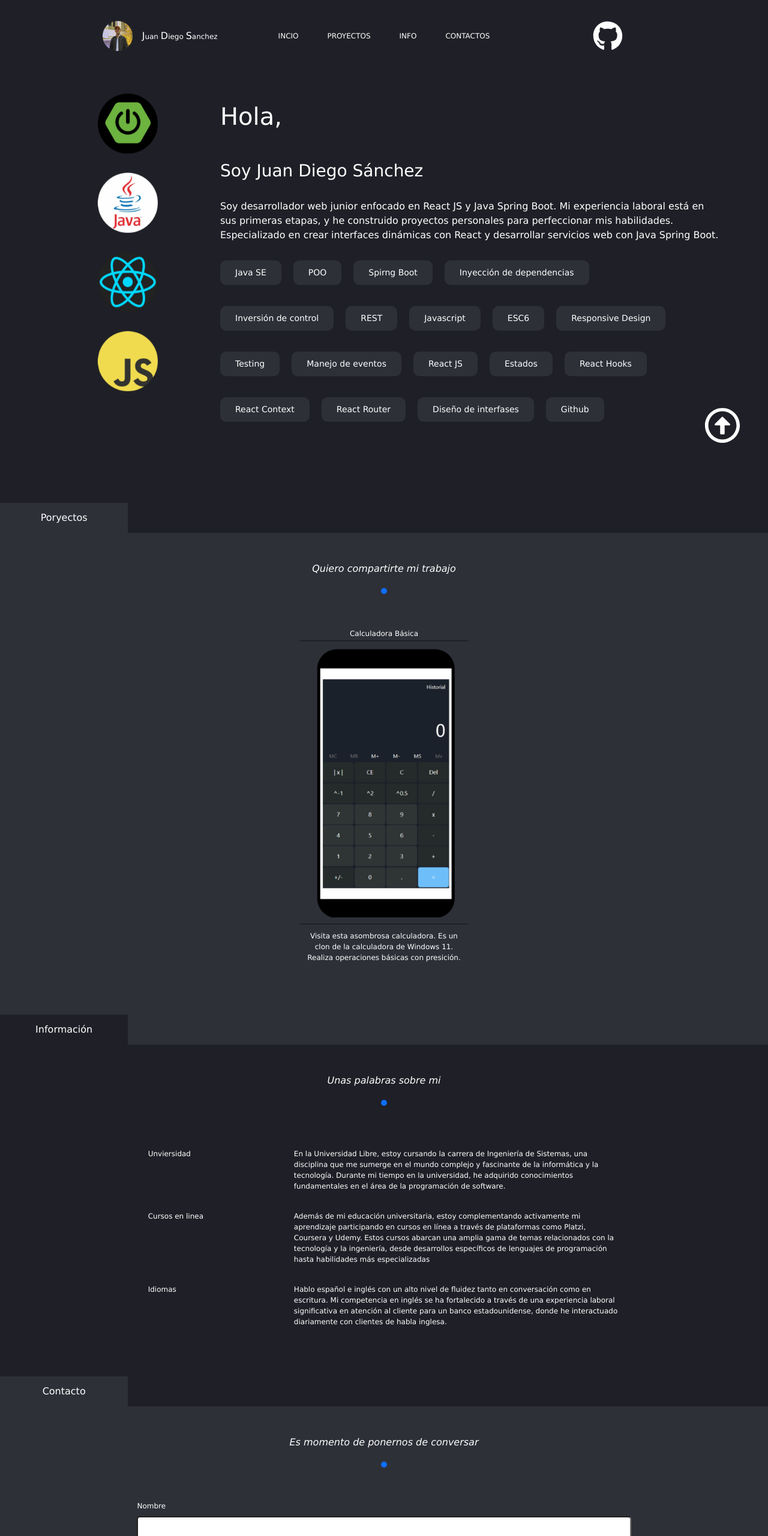
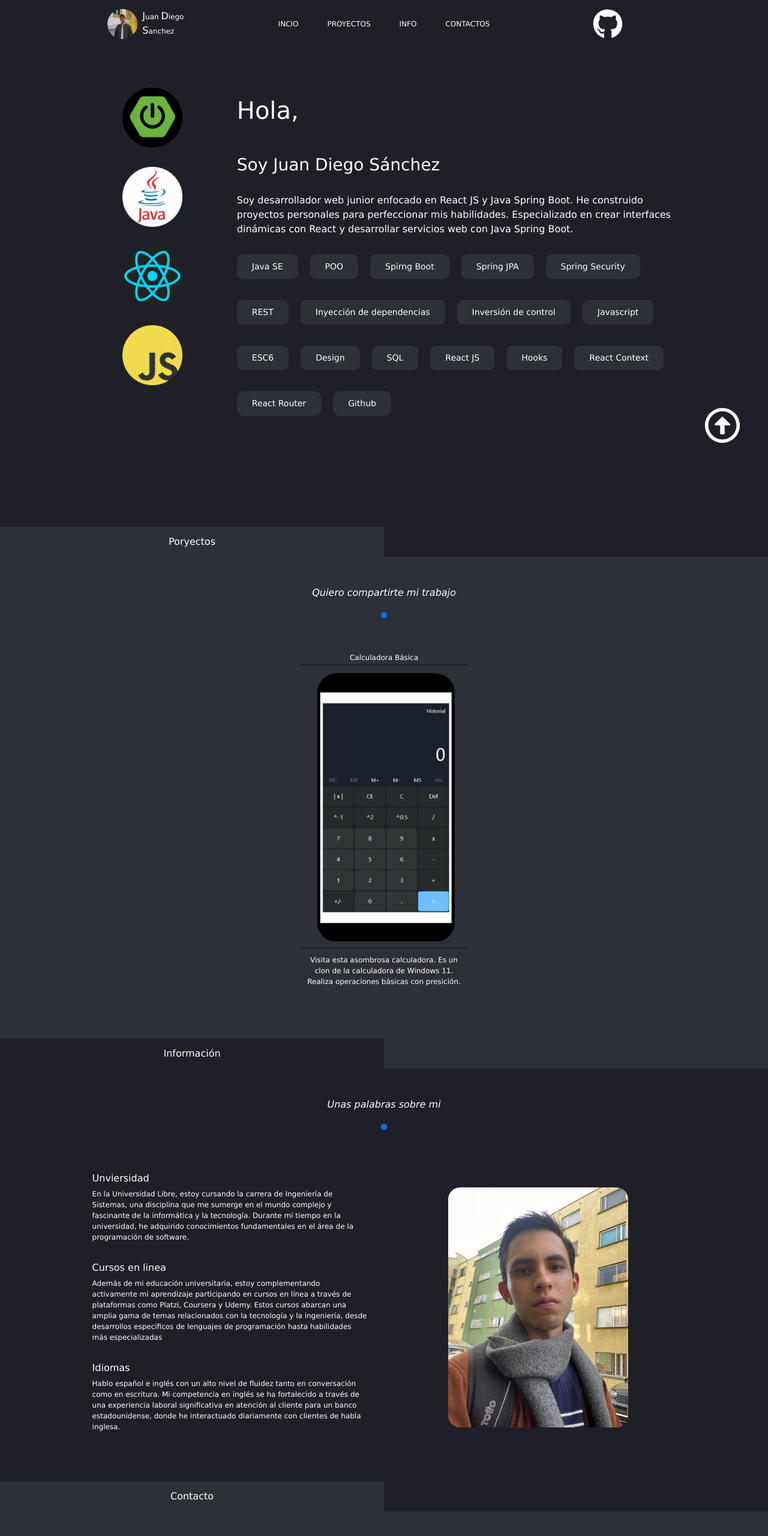
Before and after one commit to judisarodev/resume, a React (Create React App) app: page / in a window 1280 px wide. Shown: the part 20-2580 px from the top of the page at 60% size. Built offline with nearby package versions, Linux system fonts and the light colour scheme.

Commit message:
home page update, menu responsive design adapted

```diff
--- a/package.json
+++ b/package.json
@@ -11,6 +11,7 @@
     "react-bootstrap": "^2.9.1",
     "react-dom": "^18.2.0",
     "react-icons": "^4.12.0",
+    "react-player": "^2.13.0",
     "react-scripts": "5.0.1",
     "web-vitals": "^2.1.4"
   },
--- a/src/components/floder/Folder.js
+++ b/src/components/floder/Folder.js
@@ -13,17 +13,19 @@ const Folder = ({ name, light, children, id , description}) => {
 
     return(
         <div className="container-fluid folder" id={ id }>
-            <div className="row">
-                <div className="col-2" style={mainColor}>
+            {name && <div className="row">
+                <div className="col-6" style={mainColor}>
                     <p className="folder__title text-center m-0 d-flex justify-content-center align-items-center">{ name }</p>
                 </div>
-                <div className="col-10" style={outsideColor}></div>
-            </div>
+                <div className="col-6" style={outsideColor}></div>
+            </div>}
             <div className="row folder__content" style={mainColor}>
-                <h6 className="folder__description text-center"> { description } </h6>
-                <div className="folder__divider">
-                    <div></div>
-                </div>
+                {   description &&
+                    <div>
+                        <h6 className="folder__description text-center"> { description } </h6>
+                        <div className="folder__divider"><div></div></div>
+                    </div>
+                }
                 { children }
             </div>
         </div>
--- a/src/components/footer/Footer.js
+++ b/src/components/footer/Footer.js
@@ -10,7 +10,7 @@ const Footer = () => {
             </div>
             <div>
                 <p className="footer__item">Email</p>
-                <p className="m-0">judisarodev@gmail.com</p>
+                <p className="m-0">judisaro@hotmail.com</p>
             </div>
         </div>
     );
--- a/src/components/menu/Menu.js
+++ b/src/components/menu/Menu.js
@@ -4,13 +4,6 @@ import { FaGithub } from "react-icons/fa";
 import './menu.css';
 
 const Menu = () => {
-
-    const menuOptions = [
-        { name: 'INCIO' },
-        { name: 'PROYECTOS' },
-        { name: 'INFO' },
-        { name: 'CONTACTOS' }
-    ];
 
     const goToGithub = (e) => {
         window.open('https://github.com/judisarodev', '_blank');
@@ -21,15 +14,22 @@ const Menu = () => {
         <div className="row d-flex menu align-items-center">
             {/* Name and picture */}
             <MenuSection>
-                <img className="menu_clickable" src={me} alt='Foto' height={50} width={50}/>
-                <p className="m-0 menu__title menu_clickable"><span>J</span>uan <span>D</span>iego <span>S</span>anchez</p>
+                <div className="row">
+                    <div className="col-md-12 col-lg-4 p-0">
+                        <img className="menu_clickable" src={me} alt='Foto' height={50} width={50}/>
+                    </div>
+                    <div className="col-md-12 col-lg-8 p-0">
+                        <p className="m-0 menu__title menu_clickable"><span>J</span>uan <span>D</span>iego <span>S</span>anchez</p>
+                    </div>
+
+                </div>
             </MenuSection>
             {/* Menu options */}
             <MenuSection>
-                <MenuOption name={menuOptions[0].name} id={'home'}/>
-                <MenuOption name={menuOptions[1].name} id={'work'}/>
-                <MenuOption name={menuOptions[2].name} id={'about'}/>
-                <MenuOption name={menuOptions[3].name} id={'contact'}/>
+                <MenuOption name={'INCIO'} id={'home'}/>
+                <MenuOption name={'PROYECTOS'} id={'work'}/>
+                <MenuOption name={'INFO'} id={'about'}/>
+                <MenuOption name={'CONTACTOS'} id={'contact'}/>
             </MenuSection>
             {/* Githum icon */}
             <MenuSection >
--- a/src/components/menu/menu.css
+++ b/src/components/menu/menu.css
@@ -3,8 +3,8 @@ p{
 }
 
 .menu{
-    height: 160px;
-    padding: 10px;
+    height: 100px;
+    padding: 20px 10px 0px 10px;
 }
 .menu__title span {
     font-size: 16px;
--- a/src/views/about/About.js
+++ b/src/views/about/About.js
@@ -1,5 +1,6 @@
 import React from "react";
 import { Folder } from "../../components/floder/Folder";
+import picture from '../../images/picture.jpg';
 
 const About = () => {
 
@@ -12,8 +13,17 @@ const About = () => {
     return(
         <Folder name={'Información'} id={'about'} description={'Unas palabras sobre mi'}>
             <div className="container">
-                {aboutData.map(item=><AboutItem title={item.title} content={item.content}/>)}
+                <div className="row">
+                    <div className="col-lg-6 col-sm-12">
+                        {aboutData.map(item=><AboutItem title={item.title} content={item.content}/>)}
+                    </div>
+                    <div className="col-lg-6 col-sm-12 d-flex justify-content-center align-items-center">
+                        <img src={ picture }  alt="picutre" height={400} style={{ borderRadius: '20px' }} />
+                    </div>
+                </div>
             </div>
+
+
         </Folder>
 
     );
@@ -21,9 +31,9 @@ const About = () => {
 
 const AboutItem = ({ title, content }) => {
     return(
-        <div className="row justify-content-center m-3">
-            <div className="col-3"><p>{ title }</p></div>
-            <div className="col-7"><p>{ content }</p></div>
+        <div className="d-flex flex-column justify-content-center m-3">
+            <h6>{ title }</h6>
+            <p>{ content }</p>
         </div>
     );
 }
--- a/src/views/contact/Contact.js
+++ b/src/views/contact/Contact.js
@@ -1,30 +1,47 @@
-import React from "react";
+import React, { useState } from "react";
 import { Folder } from "../../components/floder/Folder";
-import { useState } from "react";
 import './contact.css';
+import ReactPlayer from 'react-player'
 
 const Contact = () => {
+    /*return(
+        <Folder name={'Contacto'} light={true} id={'contact'} description={'Es momento de ponernos de conversar'}>
+            <div className="d-flex justify-content-center">
+                <ReactPlayer
+                    url=''
+                    className='react-player'
+                    playing
+                    width='700px'
+                    height='320px'
+                    />
+            </div>
+        </Folder>
+    );*/
 
     const [name, setName] = useState('');
     const [email, setEmail] = useState('');
     const [message, setMessage] = useState('');
-
+    const [company, setCompany] = useState('');
     return(
-        <Folder name={'Contacto'} light={true} id={'contact'} description={'Es momento de ponernos de conversar'}>
+        <Folder name={'Contacto'} light={true} id={'contact'} description={'Es momento de conversar'}>
             <form className="d-flex flex-column gap-2 form--contact">
                 <label>Nombre</label>
-                <input className="form__input" type="text" value={ name } onChange={(e) => setName(e.target.value)}/>
+                <input className="form__input" type="text" value={ name } onChange={(e) => setName(e.target.value)} placeholder="María Rodríguez"/>
 
                 <label>Email</label>
-                <input className="form__input" type="email" value={ email } onChange={(e) => setEmail(e.target.value)}/>
+                <input className="form__input" type="email" value={ email } onChange={(e) => setEmail(e.target.value)} placeholder="maria@mail.com"/>
 
-                <label>Message</label>
-                <textarea className="form__input form--message" type="text" value={ message } onChange={(e) => setMessage(e.target.value)}/>
+                <label>Compañía</label>
+                <input className="form__input" type="company" value={ company } onChange={(e) => setCompany(e.target.value)} placeholder="Compañía de Desarrollo"/>
+
+                <label>Mensaje</label>
+                <textarea className="form__input form--message" type="text" value={ message } onChange={(e) => setMessage(e.target.value)} placeholder="¡Me ha interesado tu portafolio, quiero que nos pongamos en contacto!"/>
 
                 <button className="btn btn-primary">ENVIAR</button>
             </form>
         </Folder>
     );
+
 }
 
 export { Contact };
--- a/src/views/contact/contact.css
+++ b/src/views/contact/contact.css
@@ -16,6 +16,8 @@
     margin-bottom: 20px;
     border-radius: 5px;
     height: 40px;
+    color: black;
+    font-size: 14px;
 }
 .form--message{
     height: 180px;
--- a/src/views/home/Home.js
+++ b/src/views/home/Home.js
@@ -4,16 +4,18 @@ import javaLogo from '../../images/java_logo.png';
 import javascriptLogo from '../../images/javascript_logo.png';
 import reactLogo from '../../images/react_logo.png';
 import './home.css';
+import { Folder } from "../../components/floder/Folder";
 
 const skills = [
-    'Java SE', 'POO', 'Spirng Boot', 'Inyección de dependencias', 'Inversión de control', 'REST',
-    'Javascript', 'ESC6', 'Responsive Design', 'Testing', 'Manejo de eventos',
-    'React JS', 'Estados', 'React Hooks', 'React Context', 'React Router', 'Diseño de interfases', 'Github'
+    'Java SE', 'POO', 'Spirng Boot', 'Spring JPA', 'Spring Security', 'REST','Inyección de dependencias', 'Inversión de control',
+    'Javascript', 'ESC6', 'Design', 'SQL',
+    'React JS', 'Hooks', 'React Context', 'React Router', 'Github'
 ];
 
 const Home = () => {
    return (
-    <div className="container home" id="home">
+    <Folder id={'home'}>
+        <div className="container home">
         <div className="row">
             <div className="col-md-3">
                 <div className="row">
@@ -26,19 +28,21 @@ const Home = () => {
             <div className="col-md-9 welcome sm-text-center">
                 <h1 className="welcome__title">Hola,</h1>
                 <h3 className="welcome__subtitle">Soy Juan Diego Sánchez</h3>
-                <p className="welcome_text">Soy desarrollador web junior enfocado en React JS y Java Spring Boot. Mi experiencia laboral está en sus primeras etapas, y he construido proyectos personales para perfeccionar mis habilidades. Especializado en crear interfaces dinámicas con React y desarrollar servicios web con Java Spring Boot.</p>
+                <p className="welcome_text">Soy desarrollador web junior enfocado en React JS y Java Spring Boot. He construido proyectos personales para perfeccionar mis habilidades. Especializado en crear interfaces dinámicas con React y desarrollar servicios web con Java Spring Boot.</p>
                 <div className="d-block-flex">
                     {skills.map(skill => <Skill name={skill}/>)}
                 </div>
             </div>
         </div>
     </div>
+    </Folder>
+
    );
 }
 
 const LanguageLogo = ({ logo }) => {
    return(
-    <div className="d-none d-lg-block col-lg-12 p-3 text-center logo"><img src={logo} alt="Spring Boot" height={100} width={100}/> </div>
+    <div className="d-none d-lg-block col-lg-12 p-3 text-center"><img className="logo" src={logo} alt="Spring Boot" height={100} width={100}/> </div>
    );
 }
 
```
Also changed, not shown: src/images/picture.jpg (added), 1 other file (tests, documents, lock files or other folders).
